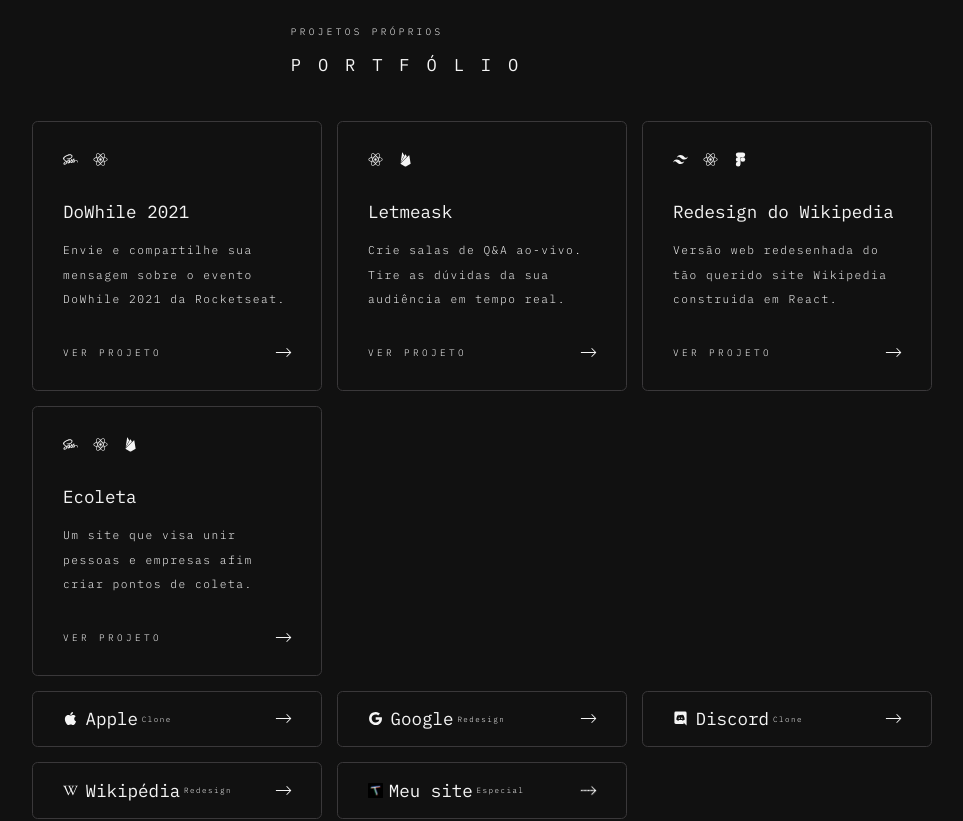
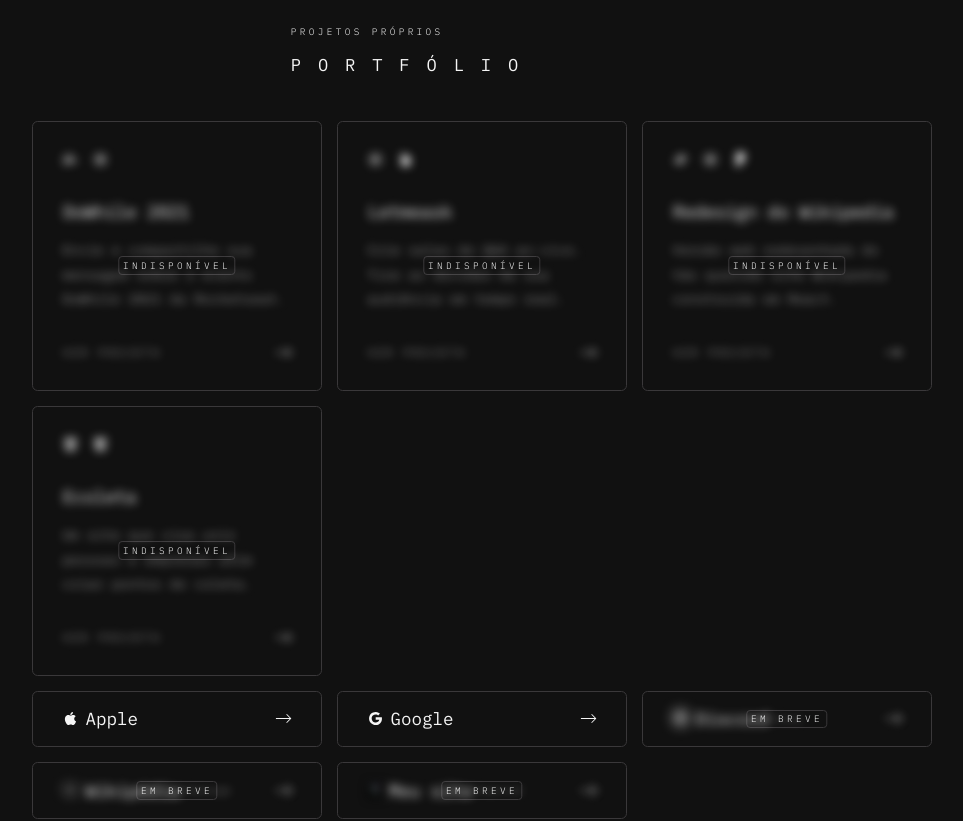
Before and after one commit to otonalmeidas/myportfolio, a Next.js app: page / in a window 1280 px wide. Shown: the part 1500-2321 px from the top of the page, without its empty margins (158-1121 px from the left). Built offline with nearby package versions, Linux system fonts and the light colour scheme.

Commit message:
updating projects

```diff
--- a/src/components/Card/Card.jsx
+++ b/src/components/Card/Card.jsx
@@ -8,6 +8,7 @@
   return (
     <Link href={props.link}>
       <a className={styles.card} target="_blank" rel="noopener noreferrer">
+        <span className={styles.card__alert}>Indisponível</span>
         <div className={styles.card__logos}>
           {props.children}
         </div>
--- a/src/components/Card/styles.module.scss
+++ b/src/components/Card/styles.module.scss
@@ -3,13 +3,13 @@
   padding: 2rem;
   min-height: 18rem;
   transition: 200ms;
+  position: relative;
   flex-direction: column;
   border-radius: 0.375rem;
   border: 1px solid var(--grey);
   justify-content: space-between;
 
   &:hover {
-    cursor: not-allowed;
     border: 1px solid var(--sonic);
     box-shadow: 0 0 15px 15px rgba(0, 0, 0, 0.15);
 
@@ -19,6 +19,21 @@
     .card__acess {
       text-decoration: line-through;
     }
+  }
+
+  &__alert {
+    top: 50%;
+    left: 50%;
+    font-weight: 300;
+    text-align: center;
+    position: absolute;
+    font-size: 0.625rem;
+    border-radius: 0.25rem;
+    letter-spacing: 0.225rem;
+    text-transform: uppercase;
+    padding: 0.125rem 0.25rem;
+    transform: translateX(-50%);
+    border: 1px solid var(--grey);
   }
 
   &__logos {
--- a/src/components/CardMini/CardMini.jsx
+++ b/src/components/CardMini/CardMini.jsx
@@ -8,6 +8,7 @@
   return (
     <Link href={props.link}>
       <a className={styles.card} target="_blank" rel="noopener noreferrer">
+        <span className={styles.card__alert}>Em breve</span>
         <div className={styles.card__left}>
           {props.children}
           <h3 className={styles.card__title}>{props.title}</h3>
--- a/src/components/CardMini/styles.module.scss
+++ b/src/components/CardMini/styles.module.scss
@@ -2,19 +2,33 @@
   display: flex;
   transition: 200ms;
   padding: 1rem 2rem;
+  position: relative;
   align-items: center;
   border-radius: 0.375rem;
   border: 1px solid var(--grey);
   justify-content: space-between;
 
   &:hover {
-    cursor: not-allowed;
     border: 1px solid var(--sonic);
     box-shadow: 0 0 15px 15px rgba(0, 0, 0, 0.15);
 
     svg {
       transform: rotate(0);
     }
+  }
+
+  &__alert {
+    left: 50%;
+    font-weight: 300;
+    text-align: center;
+    position: absolute;
+    font-size: 0.625rem;
+    border-radius: 0.25rem;
+    letter-spacing: 0.225rem;
+    text-transform: uppercase;
+    padding: 0.125rem 0.25rem;
+    transform: translateX(-50%);
+    border: 1px solid var(--grey);
   }
 
   &__left {
--- a/src/components/Portfolio/Portfolio.jsx
+++ b/src/components/Portfolio/Portfolio.jsx
@@ -4,14 +4,16 @@
 
 import {
   IoLogoSass,
+  IoLogoCss3,
   IoLogoFigma,
   IoLogoReact,
   IoLogoFirebase,
+  IoLogoHtml5,
   IoLogoApple,
   IoLogoGoogle,
   IoLogoDiscord
 } from 'react-icons/io5'
-import { SiRedux, SiTailwindcss } from 'react-icons/si'
+import { SiTailwindcss } from 'react-icons/si'
 import { FaWikipediaW } from 'react-icons/fa'
 
 import styles from './styles.module.scss'
@@ -34,7 +36,7 @@
           <SiTailwindcss /><IoLogoReact /><IoLogoFigma />
         </Card>
         <Card link="/" title="Ecoleta" paragraph="Um site que visa unir pessoas e empresas afim criar pontos de coleta.">
-          <IoLogoSass /><IoLogoReact /><IoLogoFirebase />
+          <IoLogoHtml5 /><IoLogoCss3 />
         </Card>
       </div>
       <div className={styles.portfolio__specials}>
--- a/src/components/Portfolio/styles.module.scss
+++ b/src/components/Portfolio/styles.module.scss
@@ -11,19 +11,46 @@
     grid-template-columns: 1fr 3fr;
   }
 
+  &__jobs {
+    pointer-events: none;
+
+    a > div {
+      filter: blur(5px);
+    }
+  }
+
+  &__specials {
+    a {
+      pointer-events: none;
+
+      div {
+        filter: blur(5px);
+      }
+
+      svg {
+        filter: blur(5px);
+      }
+
+      &:nth-child(-n + 2) {
+        pointer-events: inherit;
+
+        span {
+          display: none;
+        }
+
+        div,
+        svg {
+          filter: inherit;
+        }
+      }
+    }
+  }
+
   &__jobs,
   &__specials {
     gap: 1rem;
     display: grid;
     grid-template-columns: 1fr 1fr 1fr;
-
-    @media (max-width: 1024px) {
-      grid-template-columns: 1fr 1fr;
-    }
-
-    @media (max-width: 767px) {
-      grid-template-columns: 1fr;
-    }
   }
 
   @media (max-width: 1024px) {
@@ -49,6 +76,7 @@
       display: flex;
       overflow: scroll;
       padding-bottom: 0.5rem;
+      grid-template-columns: 1fr;
 
       &::-webkit-scrollbar {
         width: 0;
--- a/src/pages/index.jsx
+++ b/src/pages/index.jsx
@@ -22,7 +22,7 @@
     <Fragment>
       <Head>
         <meta name='robots' content='index, follow' />
-        <title>Ton Almeida - Front-End Developer</title>
+        <title>Ton Almeida – Front-End Developer</title>
       </Head>
       {
         loading
```
